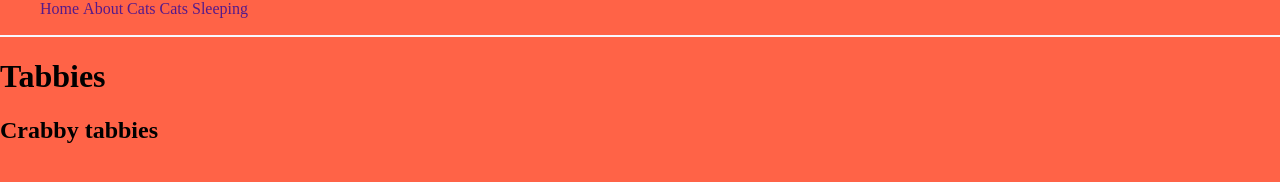
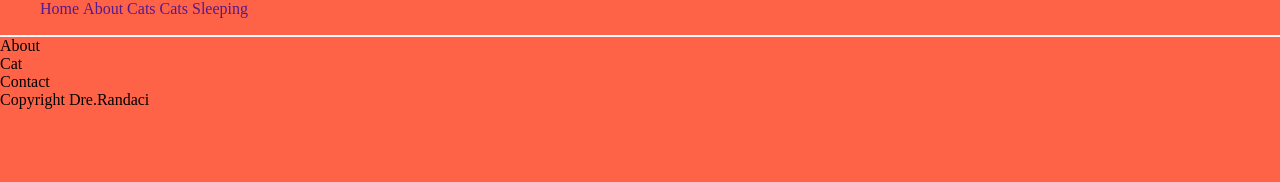
Before and after one commit to DreRandaci/html101, a plain HTML site: page index.html in a window 1280 px wide. Drawn offline with Linux system fonts and the light colour scheme.

Commit message:
roughed out html

```diff
--- a/index.html
+++ b/index.html
@@ -14,9 +14,13 @@
 		</ul>
 	</nav>
 
-<h1>Tabbies</h1>
-<h2>Crabby tabbies</h2>
+	<div class="container">
+		<div>About</div>
+		<div>Cat</div>
+		<div>Contact</div>
+	</div>
 
+<footer>Copyright Dre.Randaci</footer>
 
 </body>
 </html>
```
